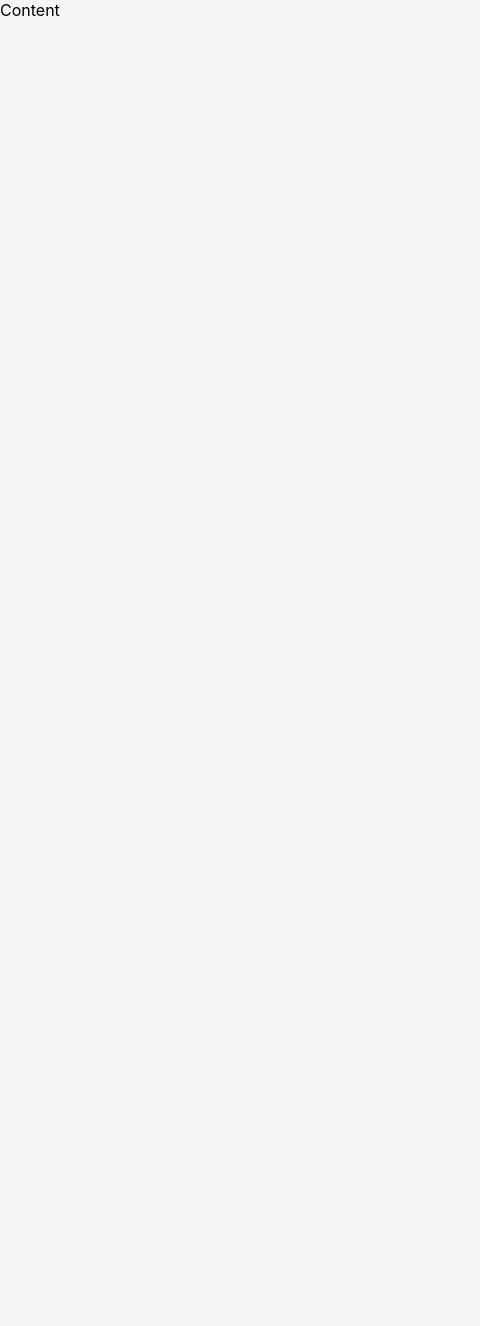
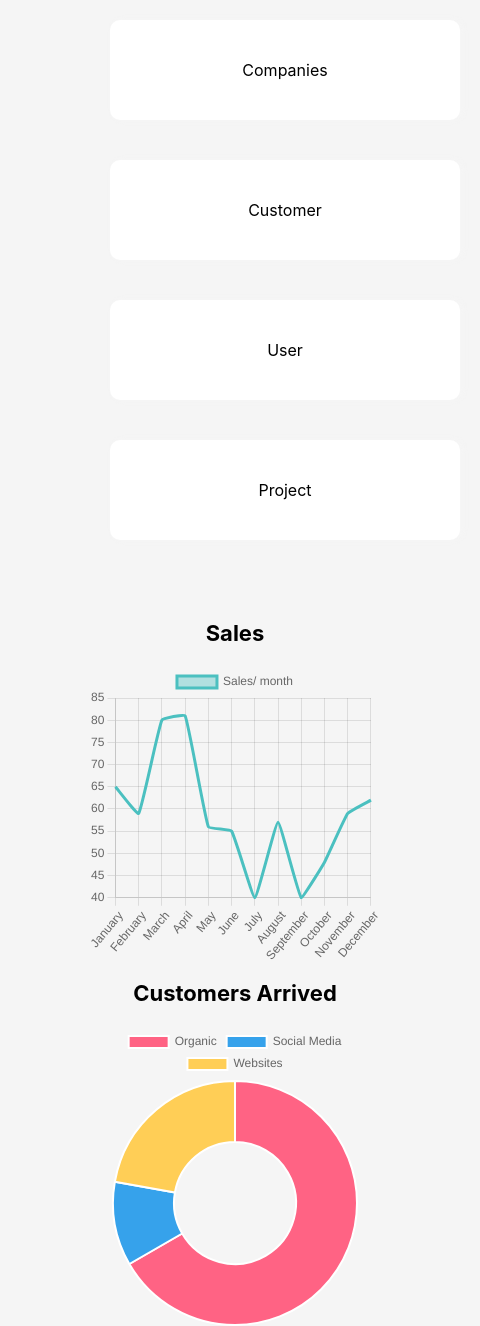
Before and after one commit to MackLeliso/dashboard_using_next, a Next.js app: page /components/Content in a window 390 px wide. Shown: the whole page, 480 px wide, since content can reach past the window. Before the commit the page ends 844 px from the top, so only its background shows below. Built offline with nearby package versions, Linux system fonts and the light colour scheme.

Commit message:
content done

```diff
--- a/package.json
+++ b/package.json
@@ -12,9 +12,11 @@
     "@fortawesome/fontawesome-svg-core": "^6.2.0",
     "@fortawesome/free-solid-svg-icons": "^6.2.0",
     "@fortawesome/react-fontawesome": "^0.2.0",
+    "chart.js": "^3.9.1",
     "next": "12.3.1",
     "next-images": "^1.8.4",
     "react": "18.2.0",
+    "react-chartjs-2": "^4.3.1",
     "react-dom": "18.2.0"
   },
   "devDependencies": {
--- a/pages/components/Content.js
+++ b/pages/components/Content.js
@@ -1,9 +1,121 @@
-import React from 'react'
+import React from "react";
+import styles from "../../styles/Home.module.css";
+import { Doughnut } from "react-chartjs-2";
+import { Line, } from "react-chartjs-2";
+import {
+  Chart as ChartJS,
+  CategoryScale,
+  LinearScale,
+  PointElement,
+  LineElement,
+  Title,
+  Tooltip,
+  Legend,
+  ArcElement,
+} from "chart.js";
 
+ChartJS.register(
+  CategoryScale,
+  LinearScale,
+  PointElement,
+  LineElement,
+  ArcElement,
+  Title,
+  Tooltip,
+  Legend
+);
+//data for bar chart
+const data = {
+	labels: [
+		"January",
+		"February",
+		"March",
+		"April",
+		"May",
+		"June",
+		"July",
+		"August",
+		"September",
+		"October",
+		"November",
+		"December",
+	],
+	datasets: [
+		{
+			label: "Sales/ month",
+			fill: true,
+			lineTension: 0.1,
+			backgroundColor: "rgba(75,192,192,0.4)",
+			borderColor: "rgba(75,192,192,1)",
+			borderCapStyle: "butt",
+			borderDash: [],
+			borderDashOffset: 0.0,
+			borderJoinStyle: "miter",
+			pointBorderColor: "rgba(75,192,192,1)",
+			pointBackgroundColor: "#fff",
+			pointBorderWidth: 0,
+			pointHoverRadius: 0,
+			pointHoverBackgroundColor: "rgba(75,192,192,1)",
+			pointHoverBorderColor: "rgba(220,220,220,1)",
+			pointHoverBorderWidth: 0,
+			pointRadius: 0,
+			pointHitRadius: 0,
+			data: [65, 59, 80, 81, 56, 55, 40, 57, 40, 48, 59, 62],
+		},
+	],
+};
+
+//doughnut chart data set
+
+const data1 = {
+	labels: ["Organic", "Social Media", "Websites"],
+	datasets: [
+		{
+			data: [300, 50, 100],
+			backgroundColor: ["#FF6384", "#36A2EB", "#FFCE56"],
+			hoverBackgroundColor: ["#FF6384", "#36A2EB", "#FFCE56"],
+		},
+	],
+};
 function Content() {
   return (
-    <div>Content</div>
-  )
+
+    <div className={styles.contentcontainer}>
+      <div className={styles.contentwrapper}>
+        <div className={styles.tabs}>
+          <div className={styles.categories}>
+            <div>Companies</div>
+          </div>
+        </div>
+        <div className={styles.tabs}>
+          <div className={styles.categories}>
+            <div>Customer</div>
+          </div>
+        </div>
+        <div className={styles.tabs}>
+          <div className={styles.categories}>
+            <div>User</div>
+          </div>
+        </div>
+        <div className={styles.tabs}>
+          <div className={styles.categories}>
+            <div>Project</div>
+          </div>
+        </div>
+      </div>
+      {/* chart jsx */}
+      <div className={styles.charts}>
+        <div className={styles.bar}>
+          <h2>Sales</h2>
+          <Line  data={data} width={400} height={400} />
+        </div>
+        <div className={styles.circle}>
+          <h2>Customers Arrived</h2>
+          <Doughnut data={data1} width = {400} height = {400}/>
+        </div>
+      </div>
+    </div>
+  );
 }
 
-export default Content
+export default Content;
--- a/pages/components/Header.js
+++ b/pages/components/Header.js
@@ -1,6 +1,5 @@
 import React from 'react'
 import styles from '../../styles/Home.module.css'
-import Image from '../../images/avator.png';
 function Header() {
   return (
     <div className={styles.headercontainer}>
--- a/styles/Home.module.css
+++ b/styles/Home.module.css
@@ -1,4 +1,3 @@
-
 .navcontainer {
   position: fixed;
   width: 200px;
@@ -63,7 +62,6 @@
     opacity: 0;
   }
   /* header css started */
-
 }
 
 .headercontainer {
@@ -78,21 +76,21 @@
   justify-content: space-evenly;
   align-items: center;
 }
-.title{
+.title {
   margin-left: 40px;
 }
-.title>h2{
+.title > h2 {
   color: rgb(0, 0, 0);
 }
-.title>p{
+.title > p {
   color: rgb(0, 0, 0);
 }
-.profile{
+.profile {
   position: absolute;
   right: 20px;
   margin-top: 10px;
 }
-.image{
+.image {
   width: 40px;
   height: 40px;
   border-radius: 50%;
@@ -100,11 +98,95 @@
 }
 
 @media only screen and (max-width: 768px) {
-  .headercontainer{
+  .headercontainer {
     width: 100%;
     margin-left: 70px;
   }
-  .profile{
+  .profile {
     right: 5px;
   }
 }
+
+/* dashboard content started */
+.contentcontainer {
+  display: flex;
+  flex-wrap: wrap;
+  margin-left: 200px;
+}
+.contentwrapper {
+  display: flex;
+  padding: 20px;
+  gap: 40px;
+}
+.tabs {
+  display: flex;
+  justify-content: space-evenly;
+  align-items: center;
+  width: 250px;
+  height: 100px;
+  background-color: #fff;
+  border-radius: 10px;
+  cursor: pointer;
+  box-shadow: 3px 0px 6px 0px rgb(246, 246, 246, 0.75);
+}
+
+@media only screen and (max-width: 768px) {
+  .contentcontainer {
+    margin-left: 70px;
+  }
+  .contentwrapper {
+    margin-left: 20px;
+    display: grid;
+    grid-template-columns: lfr;
+  }
+  .tabs {
+    width: 350px;
+  }
+}
+
+/* charts stling */
+
+.charts {
+  display: flex;
+  justify-content: space-evenly;
+  align-items: center;
+  margin-left: 20px;
+}
+
+.bar {
+  margin-left: 20px;
+}
+.circle {
+  margin-left: 120px;
+}
+
+@media only screen and (max-width: 768px) {
+  .charts {
+    flex-direction: column;
+    justify-content: center;
+    align-items: center;
+    margin: auto;
+  }
+  .bar > h2 {
+    text-align: center;
+    font-size: 22px;
+    margin-bottom: 20px;
+  }
+  .circle > h2 {
+    text-align: center;
+    font-size: 22px;
+    margin-bottom: 20px;
+  }
+  .bar {
+    margin-top: 60px;
+    margin-left: 10px;
+    width: 300px;
+    height: 300px;
+  }
+  .circle {
+    margin-top: 60px;
+    margin-left: 10px;
+    width: 300px;
+    height: 300px;
+  }
+}
```
Also changed, not shown: 1 other file (tests, documents, lock files or other folders).
